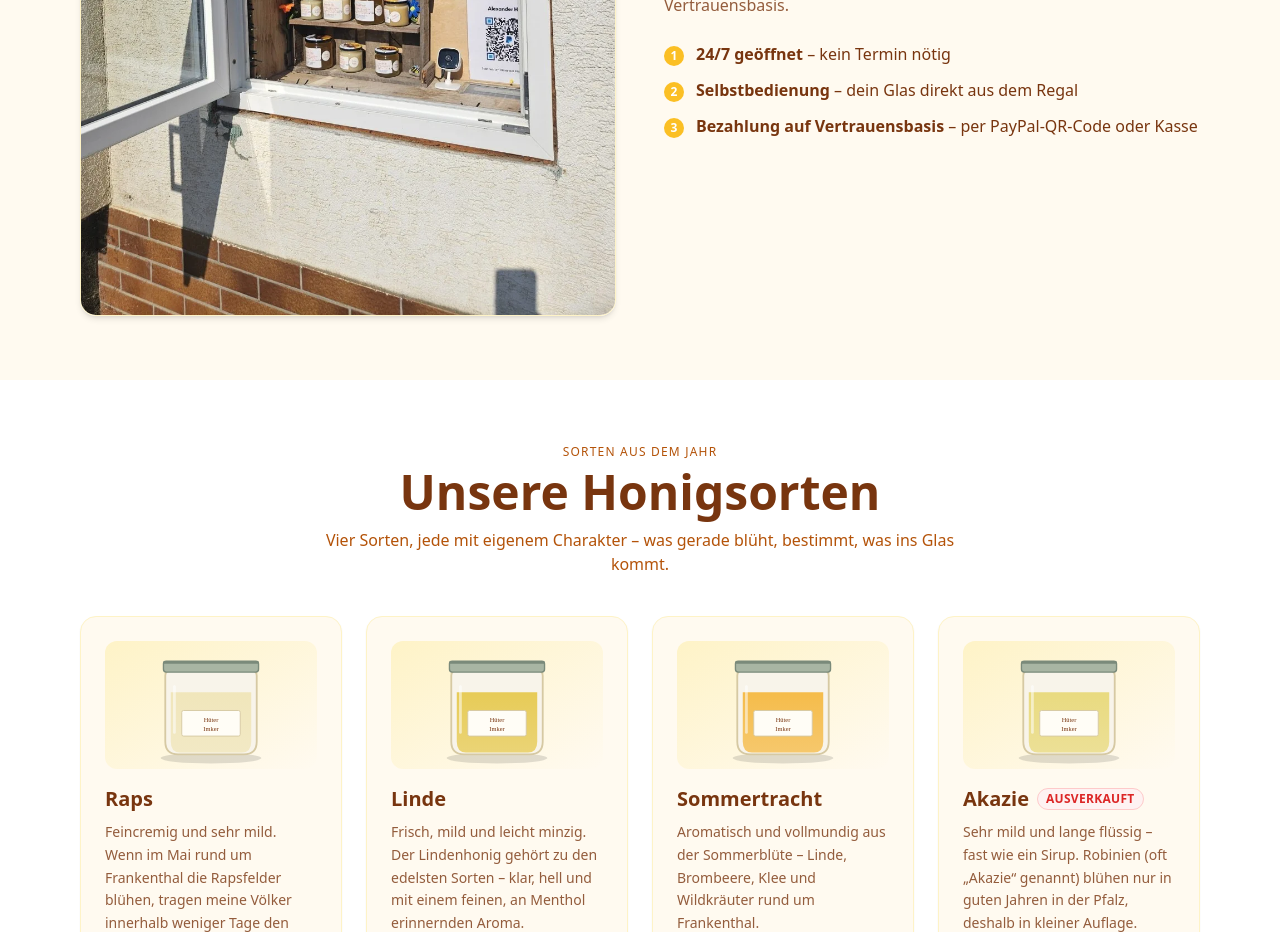
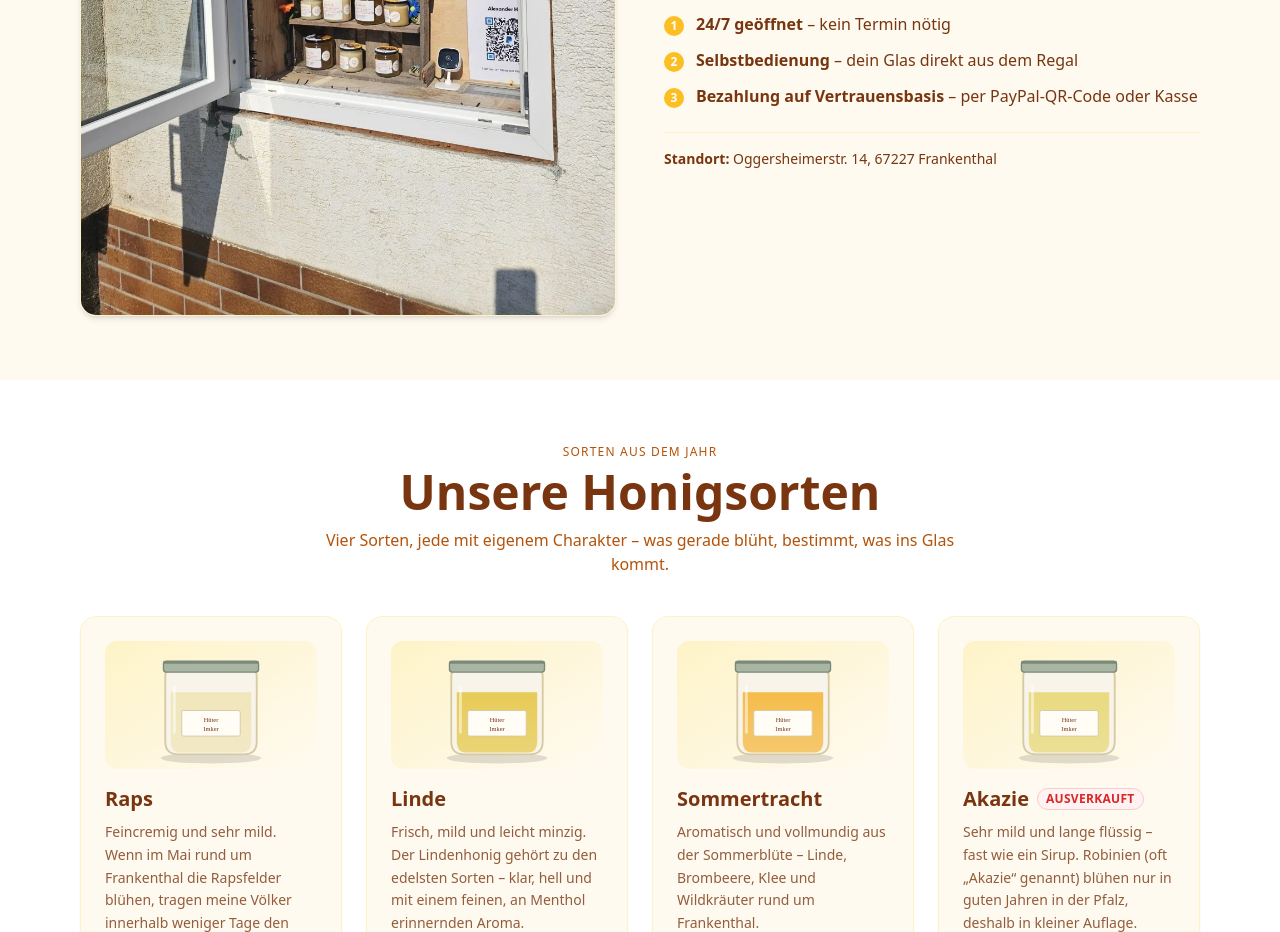
Before and after one commit to Wowax83/hueter-imker, a Next.js app: page / in a window 1280 px wide. Shown: the part 5480-6412 px from the top of the page. Built offline with nearby package versions, Linux system fonts and the light colour scheme; a web font is replaced by a local one.

Commit message:
Honigfenster: Standort-Adresse ergänzt

```diff
--- a/app/components/Honigfenster.tsx
+++ b/app/components/Honigfenster.tsx
@@ -64,6 +64,13 @@ export default function Honigfenster() {
               </li>
             </ul>
           </Reveal>
+          <Reveal effect="fade-up" delay={440}>
+            <div className="mt-6 pt-4 border-t border-honig-100">
+              <p className="text-sm text-honig-900">
+                <strong>Standort:</strong> Oggersheimerstr. 14, 67227 Frankenthal
+              </p>
+            </div>
+          </Reveal>
         </div>
       </div>
     </section>
```
